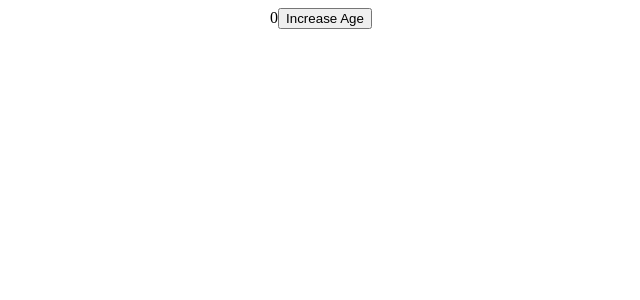
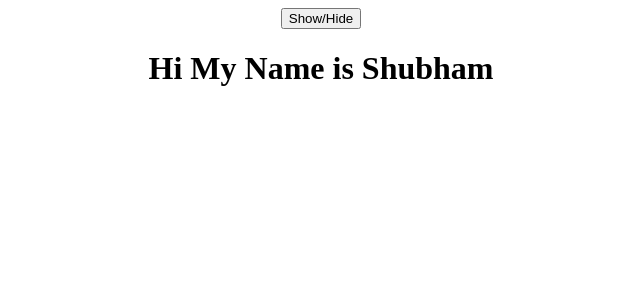
Before and after one commit to Shubham0304/React_Tutorial, a React (Create React App) app in the folder Part-1/social-media-website/: page / in a window 1280 px wide. Shown: the top 300 px of the page, without its empty margins (319-959 px from the left). Built offline with nearby package versions, Linux system fonts and the light colour scheme.

Commit message:
State hooks examples

```diff
--- a/Part-1/social-media-website/src/App.js
+++ b/Part-1/social-media-website/src/App.js
@@ -4,14 +4,48 @@ import { useState } from 'react';
 
 
 function App() {
-    const [age, setAge] = useState(0)
-    const increaseAge = ()=> {
-        setAge(age + 1)
-    };
 
-    return <div className="App"> {age}
-    <button onClick={increaseAge}>Increase Age</button></div>
+    //StateHooks example1 :
+    // const [age, setAge] = useState(0)
+    // const increaseAge = ()=> {
+    //     setAge(age + 1)
+    // };
 
+     //StateHooks example2 :
+    // const [inputValue, setInputValue] = useState("");
+
+    // const handleInputChange = (event) => {
+    //     //console.log(event.target.value);
+    //     setInputValue(event.target.value);
+    // }
+
+    //StateHooks Example 3:
+    const [showText,setShowText] = useState(true);
+
+    const handleButtonChange = (event) => {
+        setShowText(!showText);
+    }
+
+    // example1 :
+    return (
+    // <div className="App"> {age}
+    // <button onClick={increaseAge}>Increase Age</button>
+    // </div>
+        //StateHooks example2 :
+
+    // Example2:
+    // <div className='App'>
+    //     <input type='text' onChange={handleInputChange}></input>
+    //     {inputValue}
+    // </div>
+
+    // Example 3:
+        <div className='App'>
+            <button onClick={handleButtonChange}> Show/Hide</button>
+            {showText ? <h1>Hi My Name is Shubham</h1> : null}
+        </div>
+
+    );
 
 }
 
```
